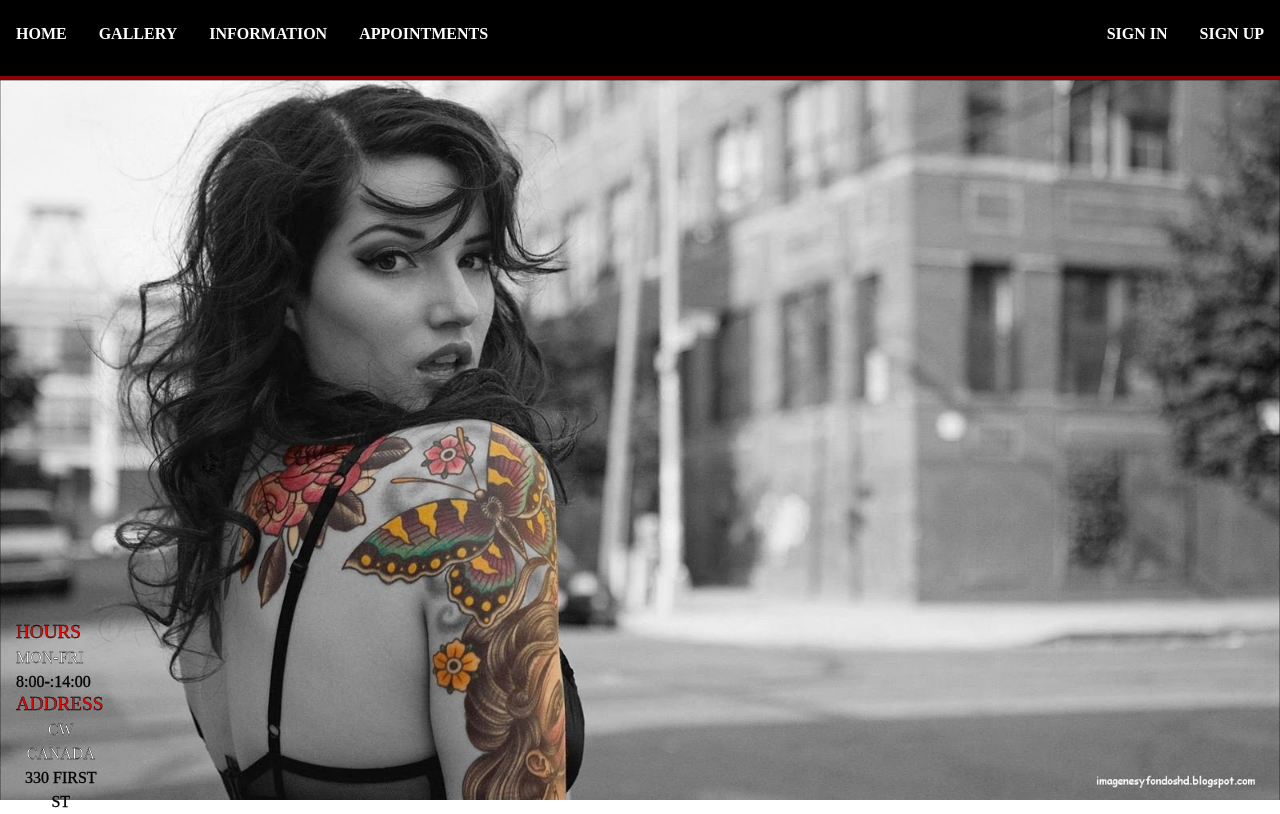
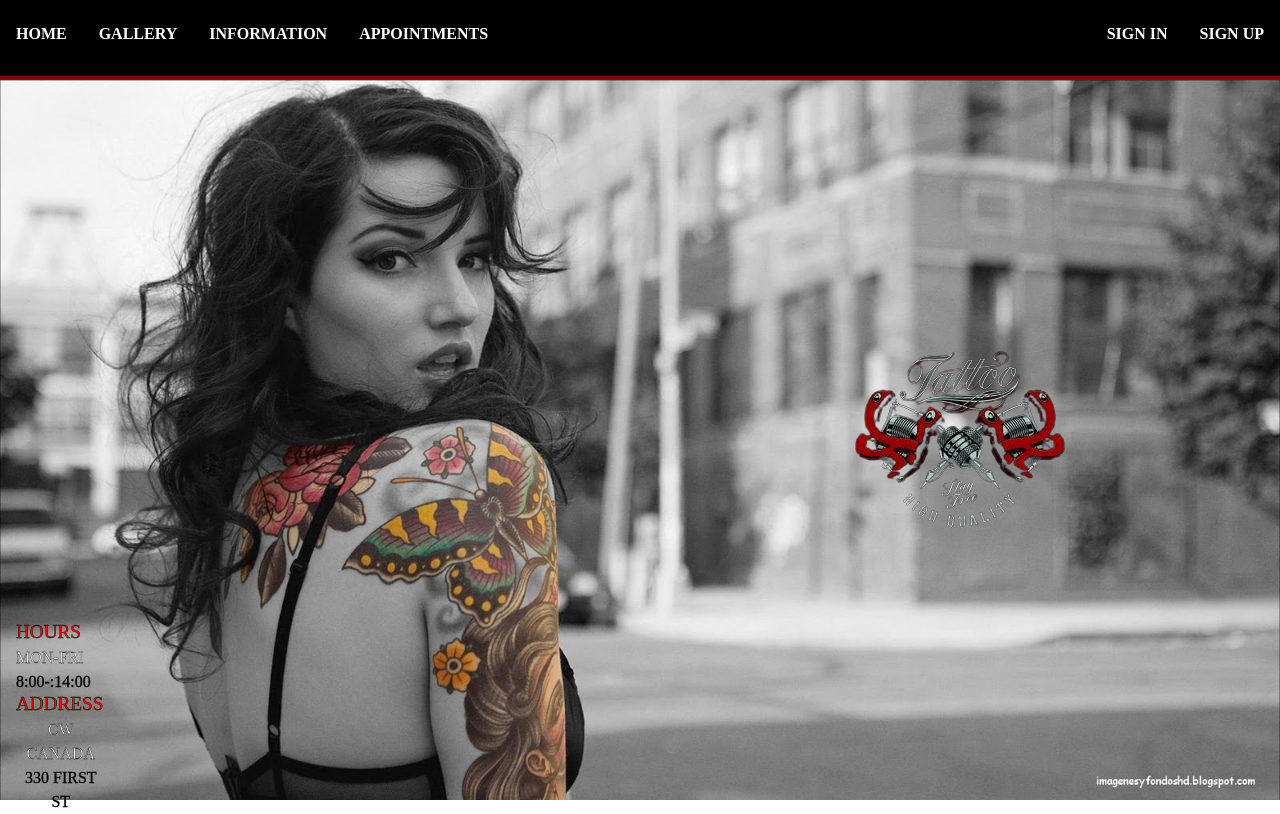
Before and after one commit to VALDITOR/Tattoo-Studio-Frontend, a React (Vite) app: page / in a window 1280 px wide. Built offline with nearby package versions, Linux system fonts and the light colour scheme.

Commit message:
Add logo in the home page

```diff
--- a/src/pages/Home/Home.css
+++ b/src/pages/Home/Home.css
@@ -38,6 +38,10 @@
 .RightHome{
     height: 90vh;
     width: 50vw;
+
+    display: flex;
+    justify-content: center;
+    align-items: center;
 }
 
 p{
--- a/src/pages/Home/Home.jsx
+++ b/src/pages/Home/Home.jsx
@@ -13,7 +13,7 @@ export const Home = () => {
                 </div>
             </div>
             <div className='RightHome'>
-
+                <img src='src\img\tattoo_machines_design__28color_29-removebg-preview.png'></img>
             </div>
          </div>
      )
```
Also changed, not shown: src/img/tattoo_machines_design__28color_29-removebg-preview.png (added).
